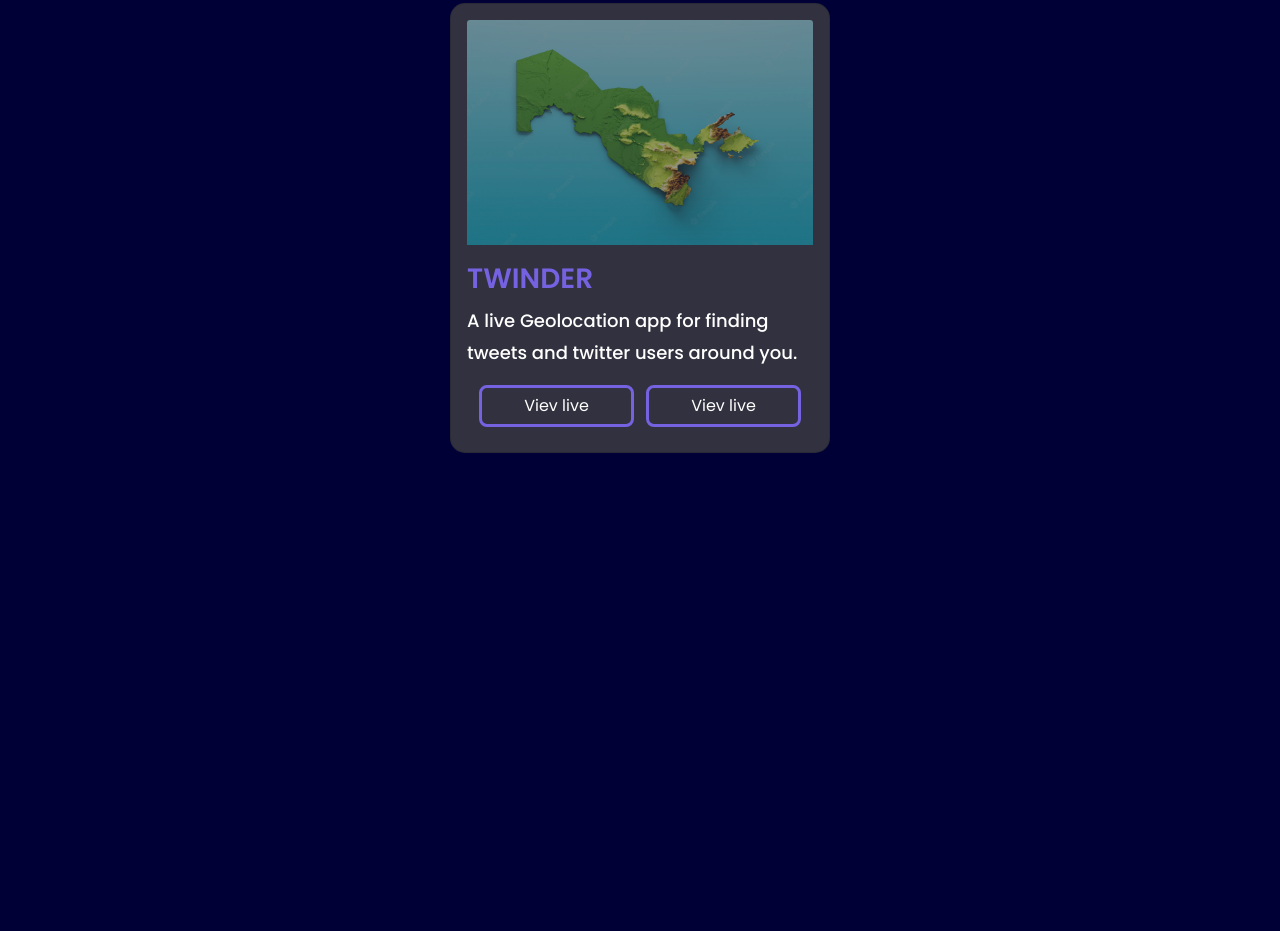
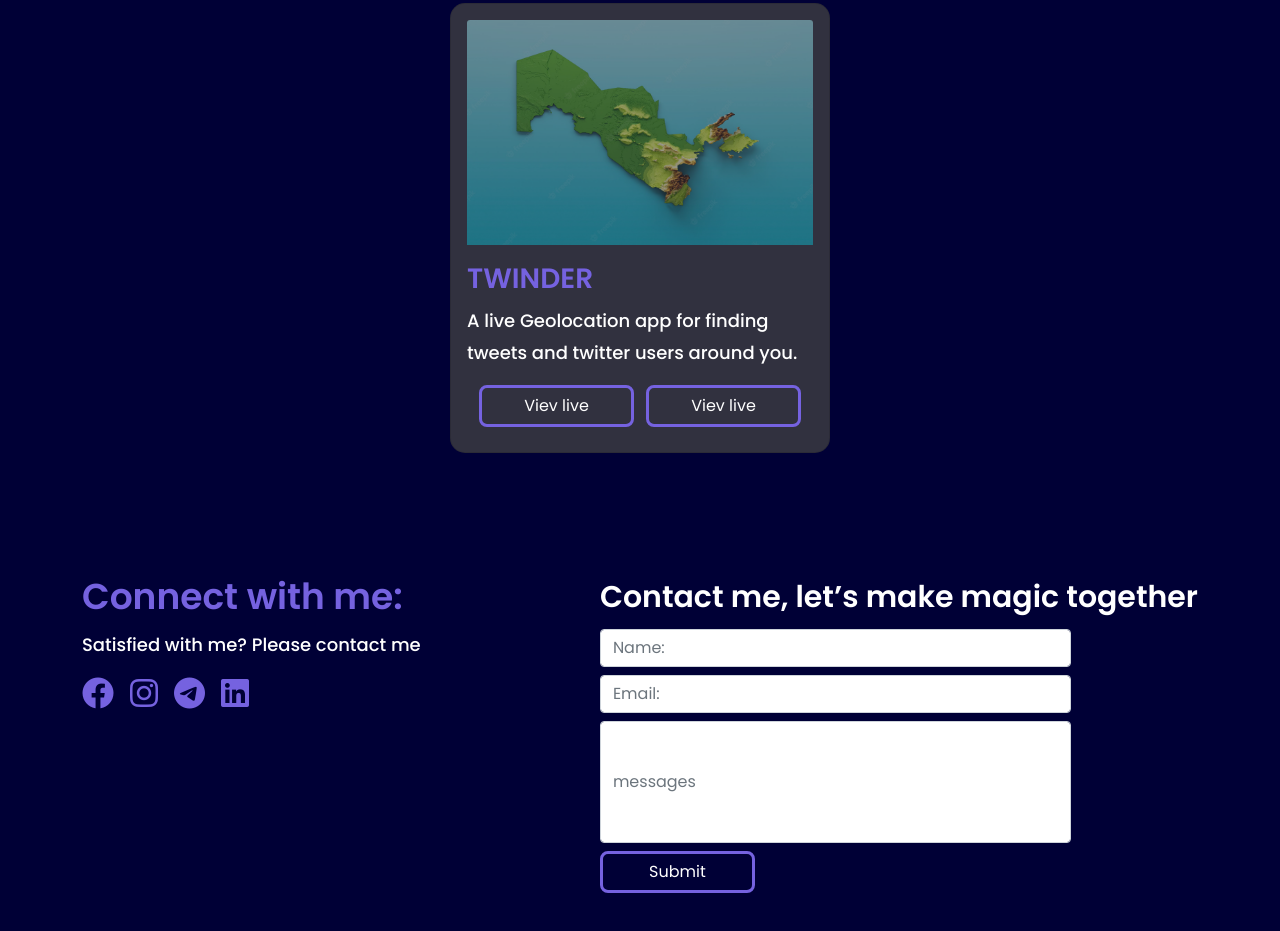
Before and after one commit to klen-dev/NT-homework-22, a plain HTML site: page index.html in a window 1280 px wide. Shown: the part 3511-4442 px from the top of the page. Before the commit the page ends 4044 px from the top, so only its background shows below. Drawn offline with Linux system fonts and the light colour scheme.

Commit message:
finish commit

```diff
--- a/index.html
+++ b/index.html
@@ -266,6 +266,38 @@
         </div>
       </section>
     </main>
+    <div class="container">
+        <footer class="footer d-flex justify-content-center justify-content-sm-between flex-column gap-5 flex-md-row">
+        <div class="footer-left">
+          <h2>
+            Connect with me:
+          </h2>
+          <p>
+            Satisfied with me? Please contact me
+          </p>
+          <div class="footer-left__icons d-flex gap-3">
+            <i class="fa-brands fa-facebook"></i>
+            <i class="fa-brands fa-instagram"></i>
+            <i class="fa-brands fa-telegram"></i>
+            <i class="fa-brands fa-linkedin"></i>
+          </div>
+        </div>
+        <div class="footer-right">
+          <h2>Contact me, let’s make magic together</h2>
+          <form class="row gy-2 align-items-start flex-column">
+              <label class="visually-hidden" for="autoSizingInput">Name</label>
+              <input type="text" class="form-control" id="autoSizingInput" placeholder="Name:">
+              <label class="visually-hidden" for="autoSizingInputGroup">Username</label>
+                <input type="text" class="form-control" id="autoSizingInputGroup" placeholder="Email:">
+                <input type="text" class="form-control py-5" id="autoSizingInputGroup" placeholder="messages">
+                <div class="">
+                  <button type="submit" class="btn btn-primary">Submit</button>
+                </div>
+              </form>
+            </div>
+        </div>
+      </footer>
+      </div>
     <script src="./bootstrap/bootstrap.bundle.min.js"></script>
   </body>
 </html>
--- a/sass/index.scss
+++ b/sass/index.scss
@@ -194,3 +194,51 @@ body{
         }
     }
 }
+
+.footer{
+    padding-top: 40px;
+    &-left{
+        h2{
+            font-weight: 600;
+            font-size: 36px;
+            line-height: 48px;
+            color: $primary-colour !important;
+        }
+        p{
+            color: $white;
+            font-weight: 500;
+            font-size: 18px;
+            line-height: 32px;
+        }
+        &__icons{
+            color: $primary-colour;
+            font-size: 32px;
+        }
+    }
+    &-right{
+        h2{
+            font-weight: 600;
+            font-size: 30px;
+            line-height: 48px;
+            color: $white !important;
+        }
+        form{
+            input{
+                max-width: 471px;
+                margin-left: 12px;
+            }
+            button{
+                width: 155px !important;
+                background-color: transparent;
+                border: 3px solid $primary-colour !important;
+                border-radius: 8px;
+                transition: 0.3s;
+                &:hover{
+                    background-color: $primary-colour !important;
+                    transition: 0.3s;
+                }
+            }
+        }
+    }
+    margin-bottom: 50px;
+}
```
Also changed, not shown: css/index.css, 1 other file.
